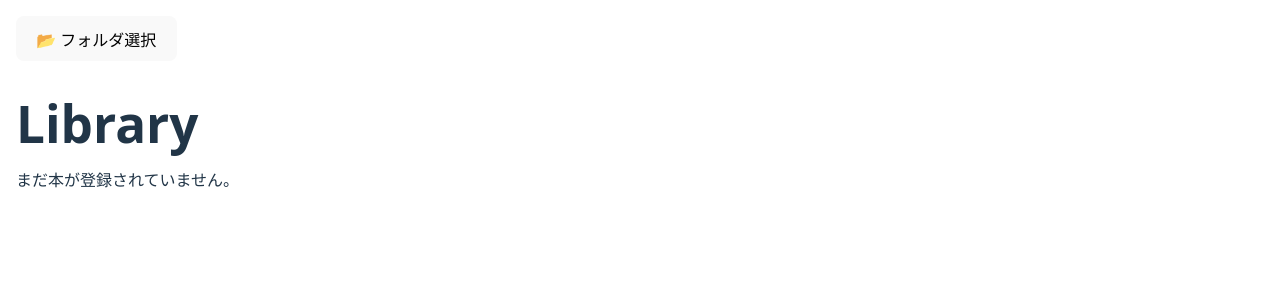
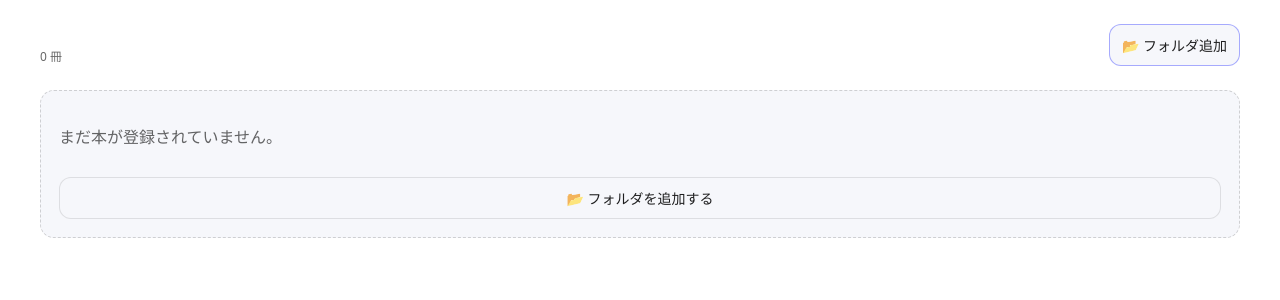
Before and after one commit to peta-skr/book_viewer, a React (Vite) app: page /#/ in a window 1280 px wide. Shown: the top 300 px of the page. Built offline with nearby package versions, Linux system fonts and the light colour scheme.

Commit message:
refine overall layout and UI

```diff
--- a/src/App.css
+++ b/src/App.css
@@ -1,52 +1,419 @@
-/* Library / BookList */
+/* App.css */
+
+/* ===== Theme tokens (app-level) ===== */
+:root {
+  --app-max-width: 1200px;
+
+  --bg: #0f1115;
+  --panel: #151923;
+  --panel-2: #10131a;
+  --text: rgba(255, 255, 255, 0.92);
+  --muted: rgba(255, 255, 255, 0.68);
+
+  --border: rgba(255, 255, 255, 0.1);
+  --border-strong: rgba(255, 255, 255, 0.16);
+
+  --shadow: 0 10px 30px rgba(0, 0, 0, 0.3);
+
+  --radius: 14px;
+  --radius-sm: 10px;
+}
+
+@media (prefers-color-scheme: light) {
+  :root {
+    --bg: #ffffff;
+    --panel: #f6f7fb;
+    --panel-2: #ffffff;
+    --text: rgba(0, 0, 0, 0.88);
+    --muted: rgba(0, 0, 0, 0.6);
+    --border: rgba(0, 0, 0, 0.1);
+    --border-strong: rgba(0, 0, 0, 0.16);
+    --shadow: 0 10px 28px rgba(0, 0, 0, 0.1);
+  }
+}
+
+/* ===== Library / BookList ===== */
 .library {
-  padding: 16px;
+  min-height: 100%;
+  padding: 24px 16px 48px;
+  background: var(--bg);
+  color: var(--text);
 }
 
 .library__title {
-  margin-bottom: 16px;
+  max-width: var(--app-max-width);
+  margin: 0 auto 16px;
+  font-size: 20px;
+  font-weight: 700;
+  letter-spacing: 0.2px;
 }
 
 .book-grid {
+  max-width: var(--app-max-width);
+  margin: 0 auto;
+  width: 100%;
+
   display: grid;
-  grid-template-columns: repeat(auto-fill, minmax(160px, 1fr));
   gap: 16px;
-  width: 100%;
+
+  /* 160pxだと詰まりやすいので少し広げる */
+  grid-template-columns: repeat(auto-fill, minmax(190px, 1fr));
 }
 
-/* BookCard */
+/* ===== BookCard ===== */
 .book-card {
   cursor: pointer;
-  border: 1px solid #ddd;
-  border-radius: 8px;
-  padding: 8px;
+  user-select: none;
+
+  background: var(--panel);
+  border: 1px solid var(--border);
+  border-radius: var(--radius);
+
+  padding: 12px;
   display: flex;
   flex-direction: column;
-  align-items: center;
+  align-items: stretch;
+
+  box-shadow: none;
+  transform: translateY(0);
+  transition: transform 120ms ease, border-color 120ms ease,
+    box-shadow 120ms ease, background-color 120ms ease;
+}
+
+.book-card:hover {
+  transform: translateY(-2px);
+  border-color: var(--border-strong);
+  box-shadow: var(--shadow);
+}
+
+.book-card:active {
+  transform: translateY(-1px);
 }
 
 .book-card__thumb,
 .book-card__thumbPlaceholder {
-  width: 140px;
-  height: 200px;
-  border-radius: 4px;
-  margin-bottom: 8px;
+  width: 100%;
+  aspect-ratio: 7 / 10; /* 140x200 相当の比率 */
+  border-radius: var(--radius-sm);
+  margin-bottom: 10px;
   object-fit: cover;
+
+  border: 1px solid var(--border);
+  background: var(--panel-2);
 }
 
+/* 読み込み前のプレースホルダ */
 .book-card__thumbPlaceholder {
-  background: #eee;
+  background: linear-gradient(
+    110deg,
+    rgba(255, 255, 255, 0.06) 8%,
+    rgba(255, 255, 255, 0.12) 18%,
+    rgba(255, 255, 255, 0.06) 33%
+  );
+  background-size: 200% 100%;
+  animation: shimmer 1.2s linear infinite;
+}
+
+@keyframes shimmer {
+  to {
+    background-position-x: -200%;
+  }
 }
 
 .book-card__title {
-  font-weight: bold;
-  margin-bottom: 4px;
-  text-align: center;
-  width: 100%;
+  font-weight: 700;
+  font-size: 14px;
+  line-height: 1.3;
+  margin: 2px 0 6px;
+
+  /* 長すぎるタイトルでも破綻しない */
+  overflow: hidden;
+  display: -webkit-box;
+  -webkit-line-clamp: 2; /* 2行で省略 */
+  -webkit-box-orient: vertical;
+
+  text-align: left;
   word-break: break-word;
 }
 
 .book-card__meta {
   font-size: 12px;
-  color: #555;
+  color: var(--muted);
+  margin-top: auto; /* 下に押し込んで高さが揃いやすくする */
 }
+
+/* ===== Common buttons ===== */
+.btn {
+  border-radius: 12px;
+  border: 1px solid var(--border);
+  padding: 10px 12px;
+  font-size: 14px;
+  font-weight: 650;
+  background: var(--panel);
+  color: var(--text);
+  cursor: pointer;
+  transition: transform 120ms ease, border-color 120ms ease,
+    box-shadow 120ms ease;
+}
+
+.btn:hover {
+  border-color: var(--border-strong);
+  box-shadow: var(--shadow);
+  transform: translateY(-1px);
+}
+
+.btn:active {
+  transform: translateY(0px);
+}
+
+.btn:disabled {
+  opacity: 0.5;
+  cursor: not-allowed;
+  box-shadow: none;
+  transform: none;
+}
+
+.btn--primary {
+  border-color: rgba(100, 108, 255, 0.55);
+}
+
+.btn--ghost {
+  background: transparent;
+  box-shadow: none;
+}
+
+/* ===== Library layout additions ===== */
+.library__header {
+  max-width: var(--app-max-width);
+  margin: 0 auto 16px;
+  display: flex;
+  align-items: flex-end;
+  justify-content: space-between;
+  gap: 12px;
+}
+
+.library__headerLeft {
+  display: flex;
+  flex-direction: column;
+  gap: 2px;
+}
+
+.library__subtitle {
+  font-size: 12px;
+  color: var(--muted);
+}
+
+.library__content {
+  max-width: var(--app-max-width);
+  margin: 0 auto;
+}
+
+.library__message {
+  color: var(--muted);
+}
+
+.library__empty {
+  margin-top: 24px;
+  padding: 18px;
+  border: 1px dashed var(--border-strong);
+  border-radius: var(--radius);
+  background: var(--panel);
+  display: grid;
+  gap: 12px;
+}
+
+/* ===== Reader layout ===== */
+.reader {
+  height: 100vh;
+  display: flex;
+  flex-direction: column;
+  background: var(--bg);
+  color: var(--text);
+}
+
+.reader__header {
+  display: flex;
+  align-items: center;
+  gap: 12px;
+  padding: 10px 14px;
+  border-bottom: 1px solid var(--border);
+  background: var(--panel);
+}
+
+.reader__title {
+  flex: 1;
+  font-weight: 700;
+  font-size: 14px;
+  overflow: hidden;
+  text-overflow: ellipsis;
+  white-space: nowrap;
+}
+
+.reader__headerRight {
+  display: flex;
+  align-items: center;
+  gap: 10px;
+}
+
+.reader__pageText {
+  font-size: 12px;
+  color: var(--muted);
+  min-width: 72px;
+  text-align: right;
+}
+
+.reader__main {
+  flex: 1;
+  display: flex;
+  align-items: center;
+  justify-content: center;
+  overflow: hidden;
+  padding: 16px;
+}
+
+/* 通常表示（非フルスクリーン） */
+.reader__image {
+  display: block;
+  max-width: 100%;
+  max-height: 100%;
+  width: auto;
+  height: auto;
+
+  object-fit: contain;
+}
+.reader__loading {
+  color: var(--muted);
+}
+
+.reader__footer {
+  border-top: 1px solid var(--border);
+  background: var(--panel);
+  padding: 10px 14px;
+  display: flex;
+  align-items: center;
+  gap: 12px;
+}
+
+.reader__range {
+  flex: 1;
+}
+
+/* error fallback */
+.reader--error {
+  align-items: center;
+  justify-content: center;
+}
+
+.reader__errorCard {
+  padding: 18px;
+  border-radius: var(--radius);
+  border: 1px solid var(--border);
+  background: var(--panel);
+  box-shadow: var(--shadow);
+  display: grid;
+  gap: 12px;
+}
+
+/* ===== Fullscreen behavior ===== */
+
+/* 全画面時は上下バーを「重ね表示」にするために position を使う */
+.reader--fs {
+  position: relative;
+}
+
+/* 全画面時：ディスプレイいっぱいに最大化 */
+.reader--fs .reader__main {
+  padding: 0;
+}
+
+/* 上下の透明ホバー領域 */
+.reader__hotzone {
+  position: fixed;
+  left: 0;
+  right: 0;
+  z-index: 40;
+  pointer-events: auto;
+  background: transparent;
+}
+
+.reader__hotzone--top {
+  top: 0;
+  height: 28px;
+}
+
+.reader__hotzone--bottom {
+  bottom: 0;
+  height: 64px;
+}
+
+/* 全画面時：ヘッダー/フッターを固定のオーバーレイに */
+.reader--fs .reader__header,
+.reader--fs .reader__footer {
+  position: fixed;
+  left: 0;
+  right: 0;
+  z-index: 50;
+
+  /* ふわっと見えるように（背景は少し透過） */
+  background: color-mix(in srgb, var(--panel) 92%, transparent);
+  backdrop-filter: blur(10px);
+
+  /* 通常時は隠す */
+  opacity: 0;
+  transform: translateY(-6px);
+  pointer-events: none;
+
+  transition: opacity 160ms ease, transform 160ms ease;
+}
+
+.reader--fs .reader__header {
+  top: 0;
+  border-bottom: 1px solid var(--border);
+}
+
+.reader--fs .reader__footer {
+  bottom: 0;
+  border-top: 1px solid var(--border);
+  transform: translateY(6px);
+}
+
+/* トリガー：上端にマウスが来たらヘッダー表示 */
+.reader--fs .reader__hotzone--top:hover ~ .reader__header,
+.reader--fs .reader__header:hover {
+  opacity: 1;
+  transform: translateY(0);
+  pointer-events: auto;
+}
+
+/* トリガー：下端にマウスが来たらフッター表示 */
+.reader--fs
+  .reader__hotzone--bottom:hover
+  ~ .reader__header
+  ~ .reader__main
+  ~ .reader__footer,
+.reader--fs .reader__footer:hover {
+  opacity: 1;
+  transform: translateY(0);
+  pointer-events: auto;
+}
+
+/* 全画面時は main を上下バーの分だけ詰めない（= 本当に画面いっぱい使う） */
+.reader--fs .reader__main {
+  padding: 0;
+}
+
+.reader--fs .reader__image {
+  width: 100vw;
+  height: 100vh;
+
+  max-width: 100vw;
+  max-height: 100vh;
+
+  object-fit: contain;
+
+  /* 装飾は全画面では不要 */
+  border: none;
+  border-radius: 0;
+  box-shadow: none;
+  background: transparent;
+}
--- a/src/index.css
+++ b/src/index.css
@@ -1,25 +1,14 @@
+/* index.css */
+
 :root {
   font-family: system-ui, Avenir, Helvetica, Arial, sans-serif;
   line-height: 1.5;
   font-weight: 400;
 
-  color-scheme: light dark;
-  color: rgba(255, 255, 255, 0.87);
-  background-color: #242424;
-
   font-synthesis: none;
   text-rendering: optimizeLegibility;
   -webkit-font-smoothing: antialiased;
   -moz-osx-font-smoothing: grayscale;
-}
-
-a {
-  font-weight: 500;
-  color: #646cff;
-  text-decoration: inherit;
-}
-a:hover {
-  color: #535bf2;
 }
 
 html,
@@ -35,39 +24,31 @@ body {
   display: block;
 }
 
-h1 {
-  font-size: 3.2em;
-  line-height: 1.1;
+a {
+  font-weight: 500;
+  text-decoration: inherit;
 }
 
 button {
-  border-radius: 8px;
+  border-radius: 10px;
   border: 1px solid transparent;
-  padding: 0.6em 1.2em;
+  padding: 0.6em 1.1em;
   font-size: 1em;
-  font-weight: 500;
+  font-weight: 600;
   font-family: inherit;
-  background-color: #1a1a1a;
   cursor: pointer;
-  transition: border-color 0.25s;
+  transition: border-color 0.2s, transform 0.12s;
 }
+
 button:hover {
-  border-color: #646cff;
+  border-color: rgba(100, 108, 255, 0.7);
 }
+
+button:active {
+  transform: translateY(1px);
+}
+
 button:focus,
 button:focus-visible {
-  outline: 4px auto -webkit-focus-ring-color;
+  outline: 3px auto -webkit-focus-ring-color;
 }
-
-@media (prefers-color-scheme: light) {
-  :root {
-    color: #213547;
-    background-color: #ffffff;
-  }
-  a:hover {
-    color: #747bff;
-  }
-  button {
-    background-color: #f9f9f9;
-  }
-}
--- a/src/screens/Library.tsx
+++ b/src/screens/Library.tsx
@@ -1,4 +1,4 @@
-import { useEffect, useState } from "react";
+import { useEffect, useMemo, useState } from "react";
 import { useNavigate } from "react-router-dom";
 import type { BookInfo } from "../../types/book";
 import { BookList } from "../components/BookList";
@@ -10,6 +10,11 @@ export default function Library() {
   const [bookList, setBookList] = useState<BookInfo[]>([]);
   const [loading, setLoading] = useState(true);
 
+  const bookCountText = useMemo(() => {
+    if (loading) return "読み込み中…";
+    return `${bookList.length} 冊`;
+  }, [loading, bookList.length]);
+
   useEffect(() => {
     let cancelled = false;
 
@@ -20,22 +25,19 @@ export default function Library() {
         setBookList(list);
       } catch (error) {
         console.error("failed to load books", error);
+        toast.error("読み込みに失敗しました");
       } finally {
-        if (!cancelled) {
-          setLoading(false);
-        }
+        if (!cancelled) setLoading(false);
       }
     };
 
     run();
-
     return () => {
       cancelled = true;
     };
   }, []);
 
   const handleClickBook = (book: BookInfo) => {
-    // 好みで state に book 情報を渡してもOK
     nav(`/book/${book.id}`, { state: { book } });
   };
 
@@ -43,12 +45,21 @@ export default function Library() {
     const folder = await window.mangata.pickFolder();
     const t = toast.loading("登録中...");
     try {
-      if (!folder) return;
+      if (!folder) {
+        toast.dismiss(t);
+        return;
+      }
+
       const ok = await window.mangata.addFolder(folder);
       if (!ok) {
         toast.error("登録できませんでした", { id: t });
         return;
       }
+
+      // 追加したら一覧を再読込（最小変更で確実）
+      const list = (await window.mangata.listFolder()) ?? [];
+      setBookList(list);
+
       toast.success("登録しました", { id: t });
     } catch (error) {
       console.error(error);
@@ -58,16 +69,33 @@ export default function Library() {
 
   return (
     <div className="library">
-      <button onClick={handleRegisterFolder}>📂 フォルダ選択</button>
+      <header className="library__header">
+        <div className="library__headerLeft">
+          <div className="library__subtitle">{bookCountText}</div>
+        </div>
 
-      <h1 className="library__title">Library</h1>
+        <div className="library__headerRight">
+          <button className="btn btn--primary" onClick={handleRegisterFolder}>
+            📂 フォルダ追加
+          </button>
+        </div>
+      </header>
 
-      {loading && <p>読み込み中...</p>}
-      {!loading && bookList.length === 0 && <p>まだ本が登録されていません。</p>}
+      <section className="library__content">
+        {loading && <p className="library__message">読み込み中...</p>}
+        {!loading && bookList.length === 0 && (
+          <div className="library__empty">
+            <p className="library__message">まだ本が登録されていません。</p>
+            <button className="btn" onClick={handleRegisterFolder}>
+              📂 フォルダを追加する
+            </button>
+          </div>
+        )}
 
-      {!loading && bookList.length > 0 && (
-        <BookList books={bookList} onClickBook={handleClickBook} />
-      )}
+        {!loading && bookList.length > 0 && (
+          <BookList books={bookList} onClickBook={handleClickBook} />
+        )}
+      </section>
     </div>
   );
 }
```
Also changed, not shown: src/screens/Reader.tsx (+80 -122 lines).
